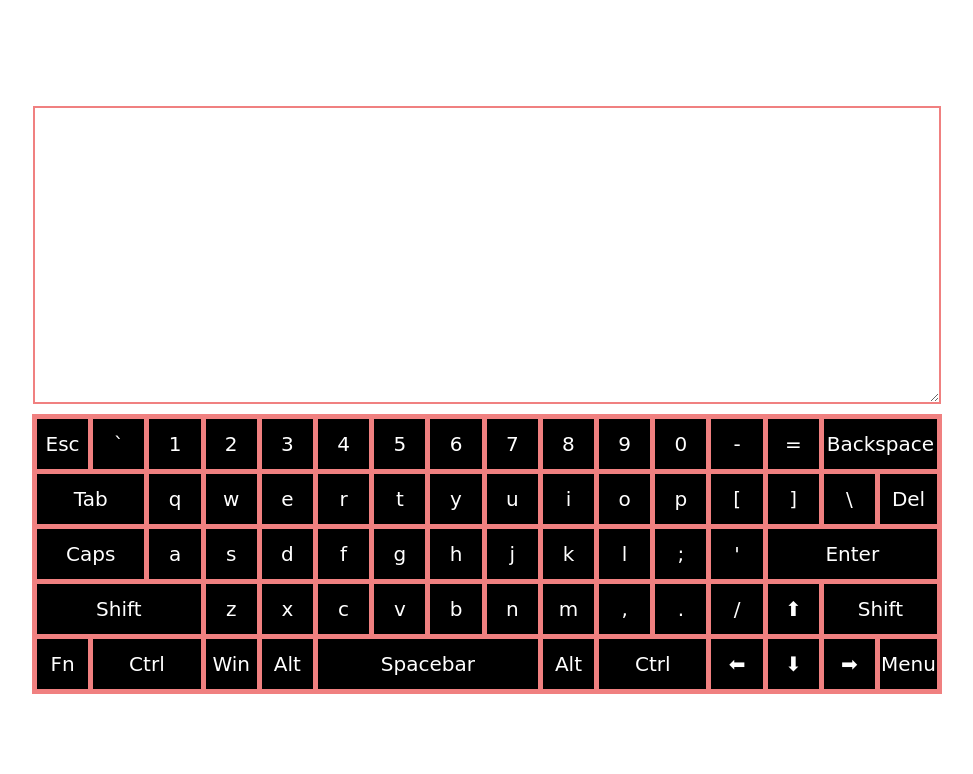
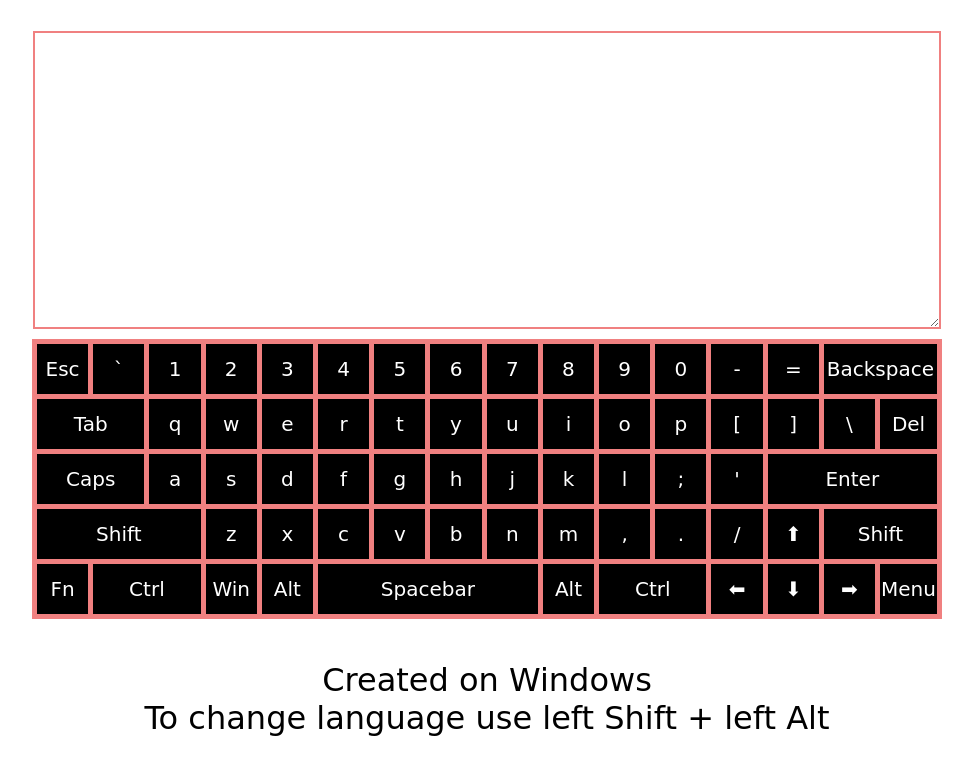
Before and after one commit to Howl404/virtual-keyboard, a website: page index.html in a window 1280 px wide. Shown: the whole page, without its empty margins (153-1126 px from the left). Drawn offline with Linux system fonts and the light colour scheme; a web font is replaced by a local one.

Commit message:
feat: generate elements using JS instead of HTML

```diff
--- a/index.html
+++ b/index.html
@@ -11,9 +11,6 @@
   <link rel="stylesheet" href="styles.css">
 </head>
 <body>
-  <textarea class="textarea" autofocus></textarea>
-  <div class="container">
-  </div>
   <script src="script.js"></script>
 </body>
 </html>
--- a/script.js
+++ b/script.js
@@ -1,3 +1,17 @@
+const textarea = document.createElement('textarea');
+textarea.classList.add('textarea');
+textarea.autofocus = true;
+document.body.appendChild(textarea);
+
+const cont = document.createElement('div');
+cont.classList.add('container');
+document.body.appendChild(cont);
+
+const description = document.createElement('p');
+description.classList.add('description');
+description.innerHTML = 'Created on Windows <br> To change language use left Shift + left Alt';
+document.body.appendChild(description);
+
 const container = document.querySelector('.container');
 const text = document.querySelector('.textarea');
 let CapsLock = false;
--- a/styles.scss
+++ b/styles.scss
@@ -17,6 +17,12 @@ body {
     outline: none;
   }
   border: 2px solid lightcoral;
+}
+
+.description {
+  font-family: 'Darumadrop One', cursive;
+  font-size: 2rem;
+  text-align: center;
 }
 
 .container {
```
Also changed, not shown: styles.css, 1 other file.
